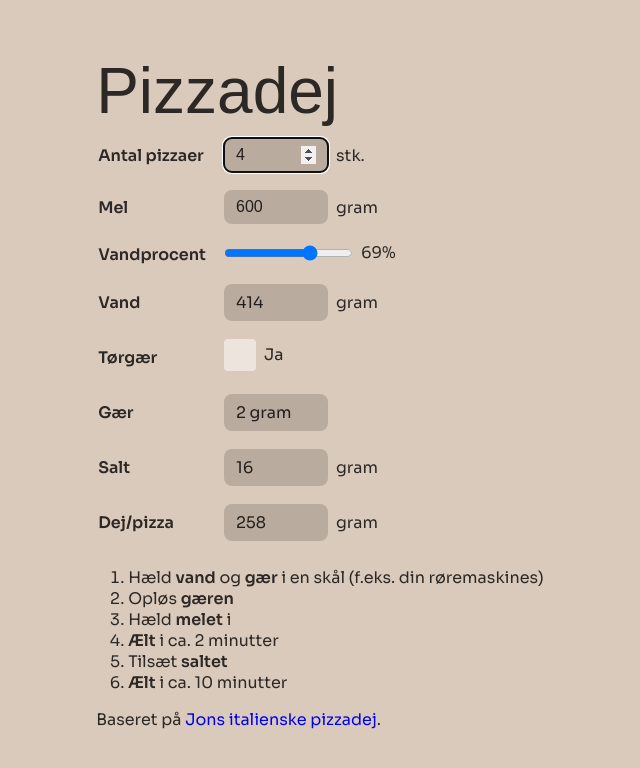
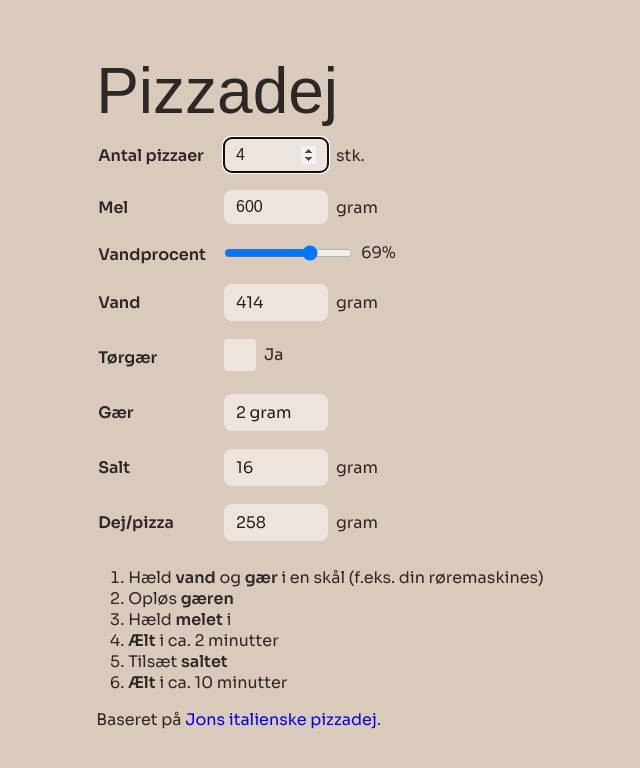
Before and after one commit to Znegl/pizza-dough, a Vue app: page / in a window 1280 px wide. Shown: the top 768 px of the page, without its empty margins (320-960 px from the left). Built offline with nearby package versions, Linux system fonts and the light colour scheme; a web font is replaced by a local one.

Commit message:
Updated input background color

```diff
--- a/src/assets/main.css
+++ b/src/assets/main.css
@@ -17,7 +17,7 @@
 
   --text-color: var(--ds-color-dark);
   --background-color: var(--ds-color-light);
-  --input-background-color: var(--ds-color-light-medium);
+  --input-background-color: var(--ds-color-light-plus);
   --input-text-color: var(--ds-color-dark-plus);
 }
 
@@ -60,7 +60,7 @@ input[type=checkbox] {
   display: inline-block;
   width: 2rem;
   height: 2rem;
-  background-color: var(--ds-color-light-plus);
+  background-color: var(--input-background-color);
   vertical-align: middle;
   border-radius: .25rem;
 
```
